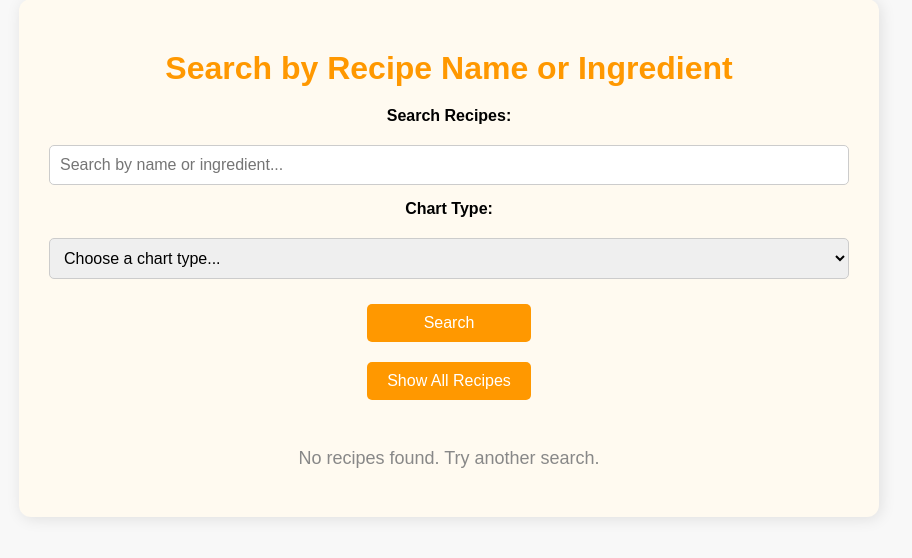
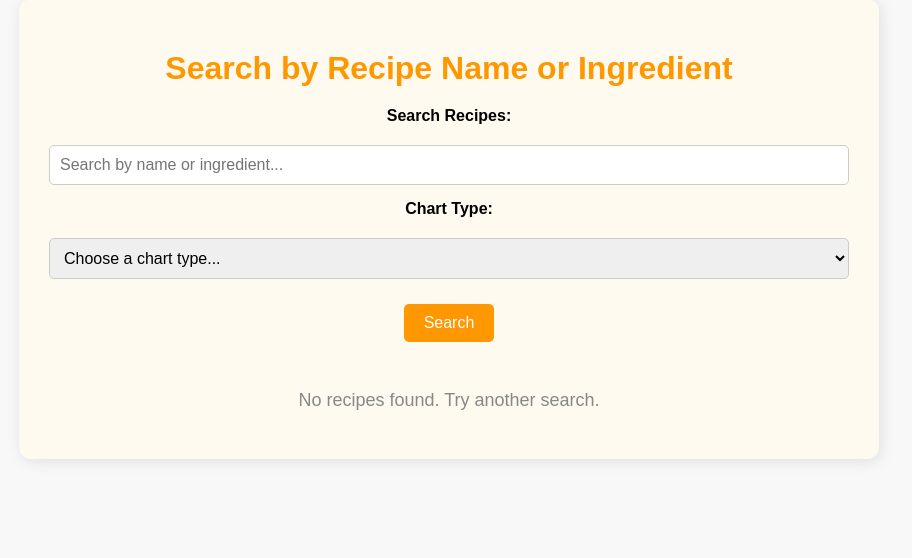
Before and after one commit to AmySikora/recipe-app, a Django app: page /records/ in a window 1280 px wide. Shown: the part 145-703 px from the top of the page, without its empty margins (191-1103 px from the left). Run offline with Django 4.2, Linux system fonts and the light colour scheme; the visitor is signed in with stand-in values (Sample User, id 1).

Commit message:
updated show/hide

```diff
--- a/src/recipes/templates/recipes/records.html
+++ b/src/recipes/templates/recipes/records.html
@@ -118,11 +118,12 @@
         {{ form.chart_type.label_tag }}
         {{ form.chart_type }}
 
-        <div style="text-align: center; display: flex; flex-direction: column; gap: 10px;">
+        <div style="text-align: center;">
             <button type="submit" name="search" value="1">Search</button>
-            <button type="submit" name="show_all" value="1">Show All Recipes</button>
+            {% if recipes_df %}
+            <button type="button" id="toggleResultsBtn">Show All Recipes</button>
+            {% endif %}
         </div>
-
     </form>
 
     <!-- Results Section (Toggle Display) -->
```
Also changed, not shown: src/recipes/views.py (line endings or trailing spaces).
